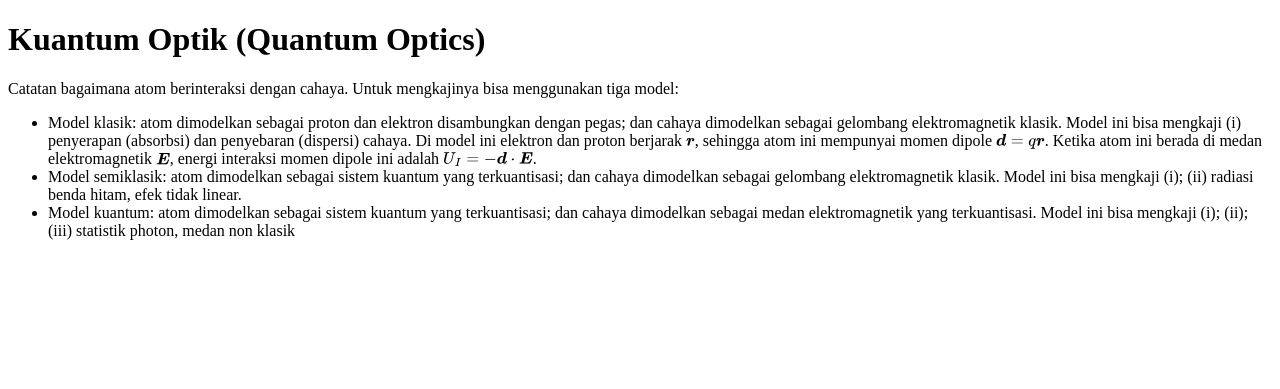
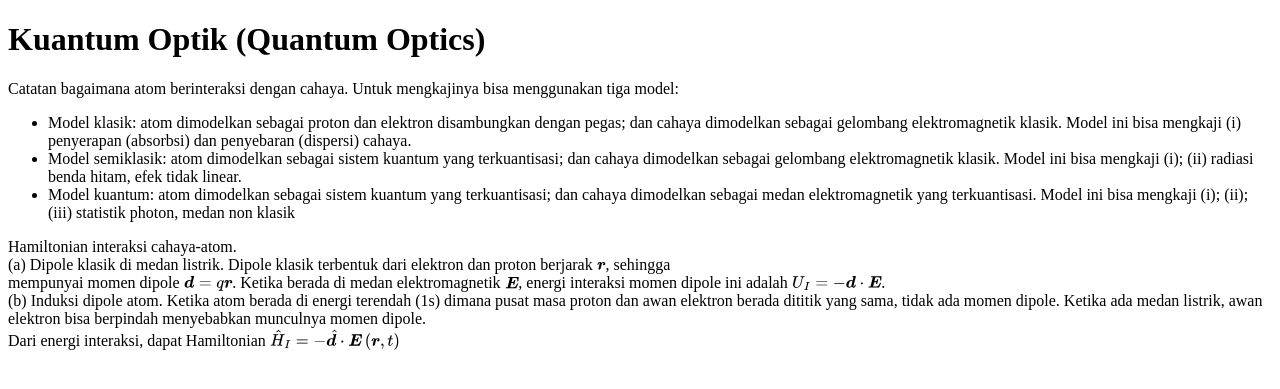
Before and after one commit to dangausuluah/dangausuluah.github.io, a Jekyll site: the page built from _posts/2025-07-29-QO.md, in a window 1280 px wide. Shown: the top 389 px of the page. Built offline with Jekyll 4.4.1, drawn with Linux system fonts in a browser that asks for light colours; our own code applies the rules of GitHub Pages for plain Markdown files; a script that is not in the unit is left out; comment, search, counter and statistics services are not loaded.

Commit message:
Update 2025-07-29-QO.md

```diff
--- a/_posts/2025-07-29-QO.md
+++ b/_posts/2025-07-29-QO.md
@@ -7,11 +7,6 @@ Catatan bagaimana atom berinteraksi dengan cahaya. Untuk mengkajinya bisa menggu
   <li>Model klasik: atom dimodelkan sebagai proton dan elektron disambungkan dengan pegas;
     dan cahaya dimodelkan sebagai gelombang elektromagnetik klasik.
     Model ini bisa mengkaji (i) penyerapan (absorbsi) dan penyebaran (dispersi) cahaya.
-
-    Di model ini elektron dan proton berjarak $\boldsymbol{r}$, sehingga atom ini
-    mempunyai momen dipole $\M{d} = q \boldsymbol{r}$. Ketika atom ini berada di
-    medan elektromagnetik $\boldsymbol{E}$, energi interaksi momen dipole ini adalah
-    $U_I = - \boldsymbol{d} \cdot \boldsymbol{E}$.
   </li>
   <li>Model semiklasik: atom dimodelkan sebagai sistem kuantum yang terkuantisasi;
   dan cahaya dimodelkan sebagai gelombang elektromagnetik klasik.
@@ -20,3 +15,14 @@ Catatan bagaimana atom berinteraksi dengan cahaya. Untuk mengkajinya bisa menggu
   dan cahaya dimodelkan sebagai medan elektromagnetik yang terkuantisasi.
   Model ini bisa mengkaji (i); (ii); (iii) statistik photon, medan non klasik</li>
 </ul>
+
+Hamiltonian interaksi cahaya-atom.<br>
+(a) Dipole klasik di medan listrik. Dipole klasik terbentuk dari elektron dan proton berjarak $\M{r}$, sehingga
+mempunyai momen dipole $\M{d} = q \M{r}$. Ketika berada di
+medan elektromagnetik $\M{E}$, energi interaksi momen dipole ini adalah
+$U_I = - \M{d} \cdot \M{E}$. <br>
+(b) Induksi dipole atom. Ketika atom berada di energi terendah (1s) dimana pusat masa proton dan awan elektron berada dititik
+yang sama, tidak ada momen dipole. Ketika ada medan listrik, awan elektron bisa berpindah menyebabkan munculnya
+momen dipole.<br>
+Dari energi interaksi, dapat Hamiltonian
+$$\hat{H}_I = -\hat{\M{d}} \cdot \M{E}\left(\M{r},t\right)$$
```
